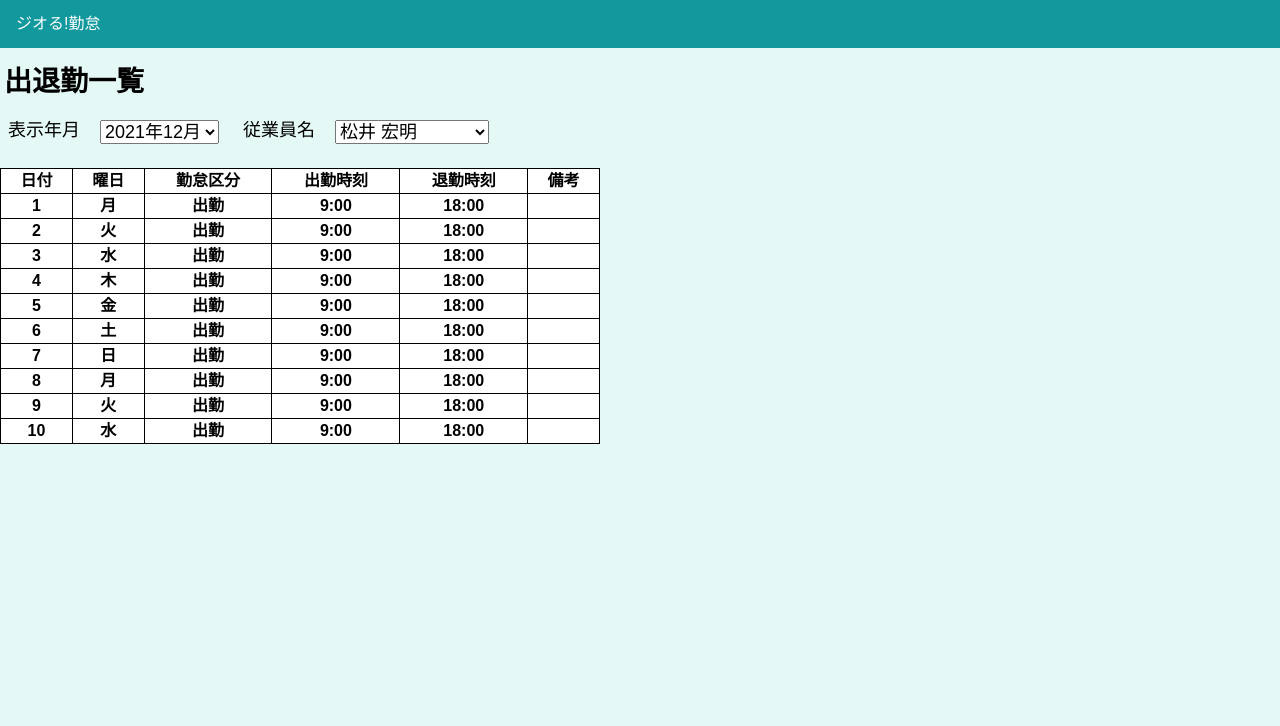
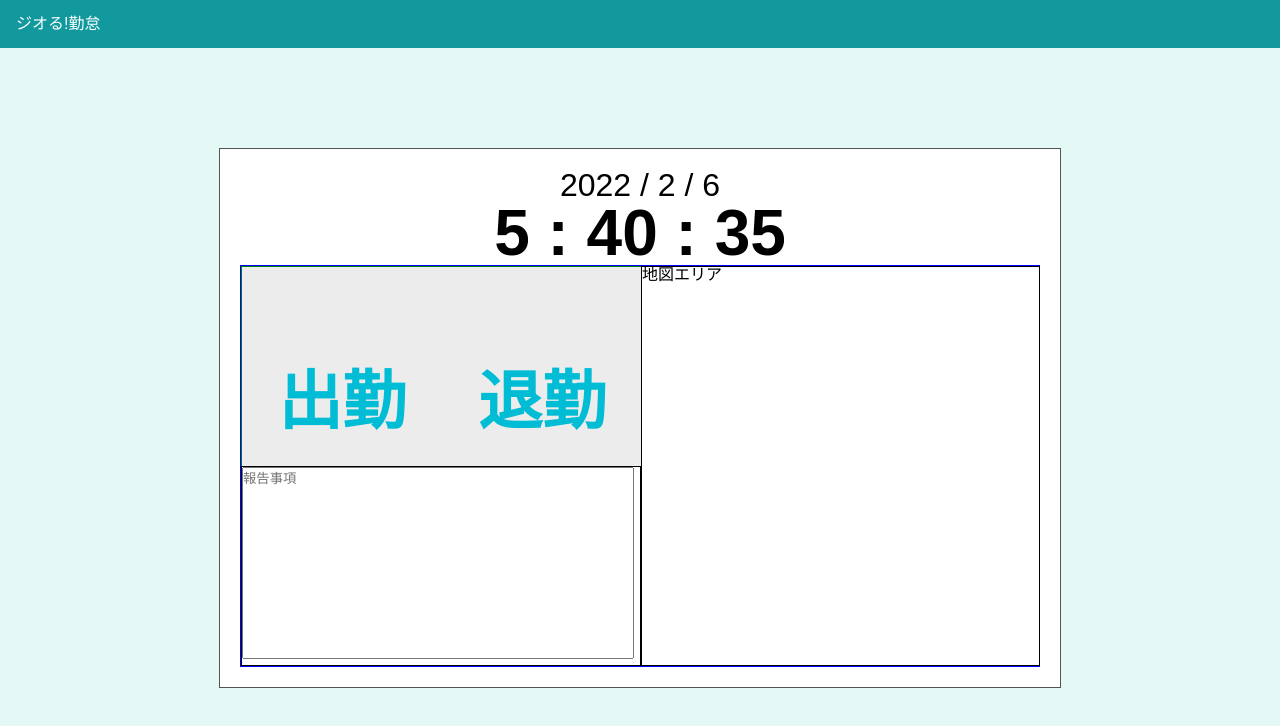
Before and after one commit to azhimattsu/react-kintai-web, a React (Create React App) app: page / in a window 1280 px wide. Shown: the top 726 px of the page. Built offline with nearby package versions, Linux system fonts and the light colour scheme.

Commit message:
打刻画面のレイアウト調整

```diff
--- a/src/App.tsx
+++ b/src/App.tsx
@@ -8,7 +8,7 @@ export default function App() {
   return (
     <div className="App">
       <DefaultLayout>
-        <AttendanceBook />
+        <WebPunch />
       </DefaultLayout>
     </div>
   );
--- a/src/component/atoms/button/PunchButton.tsx
+++ b/src/component/atoms/button/PunchButton.tsx
@@ -7,13 +7,12 @@ const SButton = styled.div`
   justify-content: center;
   font-weight: bold;
   font-size: 4em;
-  padding: 0.1em 0.1em;
   text-decoration: none;
   color: #00bcd4;
   background: #ececec;
   transition: 0.4s;
-  width: 160px;
-  height: 160px;
+  width: 200px;
+  height: 200px;
   :hover {
     background: #00bcd4;
     color: white;
--- a/src/component/atoms/clock/Clock.tsx
+++ b/src/component/atoms/clock/Clock.tsx
@@ -4,9 +4,7 @@ import { interval } from "rxjs";
 
 const SContainer = styled.div`
   background-color: white;
-  height: 100%;
 `;
-
 const SDay = styled.div`
   font-size: 32px;
   text-align: center;
--- a/src/component/pages/WebPunch.tsx
+++ b/src/component/pages/WebPunch.tsx
@@ -4,44 +4,43 @@ import { PunchButton } from "../atoms/button/PunchButton";
 import { Clock } from "../atoms/clock/Clock";
 import ImgIn from "../../icons/logo.png";
 
-const SContainer = styled.div`
-  display: grid;
-  grid-template-rows: 200px 200px 200px 200px;
-  grid-template-columns: 100px 200px 200px 200px 200px 100px;
+const SBody = styled.div`
+  width: 800px;
+  margin: 100px auto;
+  padding: 20px;
+  border: 1px solid #555;
+  background-color: white;
 `;
 
-const SItem1 = styled.div`
-  background-color: red;
-  grid-row: 1;
-  grid-column: 1 / span 7;
+const SArea1 = styled.div`
+  display: grid;
+  grid-template-columns: 400px 50%;
+  grid-template-rows: 200px 200px;
+  border: 1px solid blue;
 `;
-
-const SItem2 = styled.div`
-  background-color: green;
-  grid-row: 2;
-  grid-column: 2;
+const SBox1 = styled.div`
+  display: frex;
+  grid-column: 1/2;
+  border: 1px solid green;
 `;
-
-const SItem3 = styled.div`
-  background-color: blue;
-  grid-row: 2;
-  grid-column: 3;
+const SBox2 = styled.div`
+  display: frex;
+  grid-column: 1/2;
+  grid-row: 2/3;
+  border: 1px solid black;
 `;
-
-const SItem4 = styled.div`
-  background-color: pink;
-  grid-row: 3;
-  grid-column: 2 / span 2;
-`;
-
-const SItem5 = styled.div`
-  background-color: white;
-  grid-row: 2 / span 2;
-  grid-column: 4 / span 2;
+const SBox3 = styled.div`
+  display: frex;
+  grid-column: 2/3;
+  grid-row: 1/3;
+  border: 1px solid black;
 `;
 const SMemo = styled.textarea`
   resize: none;
   padding: 0;
+  margin: 0;
+  width: 390px;
+  height: 190px;
 `;
 
 export const WebPunch: VFC = memo(() => {
@@ -58,32 +57,28 @@ export const WebPunch: VFC = memo(() => {
   };
   return (
     <>
-      <SContainer>
-        <SItem1>
+      <SBody>
         <Clock />
-        </SItem1>
-        <SItem2>
+        <SArea1>
+          <SBox1>
             <PunchButton src={ImgIn} onClick={onClickIn}>
               出勤
             </PunchButton>
-        </SItem2>
-        <SItem3>
             <PunchButton src={ImgIn} onClick={onClickOut}>
               退勤
             </PunchButton>
-        </SItem3>
-        <SItem4>
+          </SBox1>
+          <SBox2>
             <SMemo
-            rows={50}
-            cols={10}
               placeholder="報告事項"
               maxLength={20}
               value={memo}
               onChange={onChangeMemo}
             />
-        </SItem4>
-        <SItem5>地図</SItem5>
-      </SContainer>
+          </SBox2>
+          <SBox3>地図エリア</SBox3>
+        </SArea1>
+      </SBody>
     </>
   );
 });
```
Lines whose indentation alone changed are shown as unchanged.
